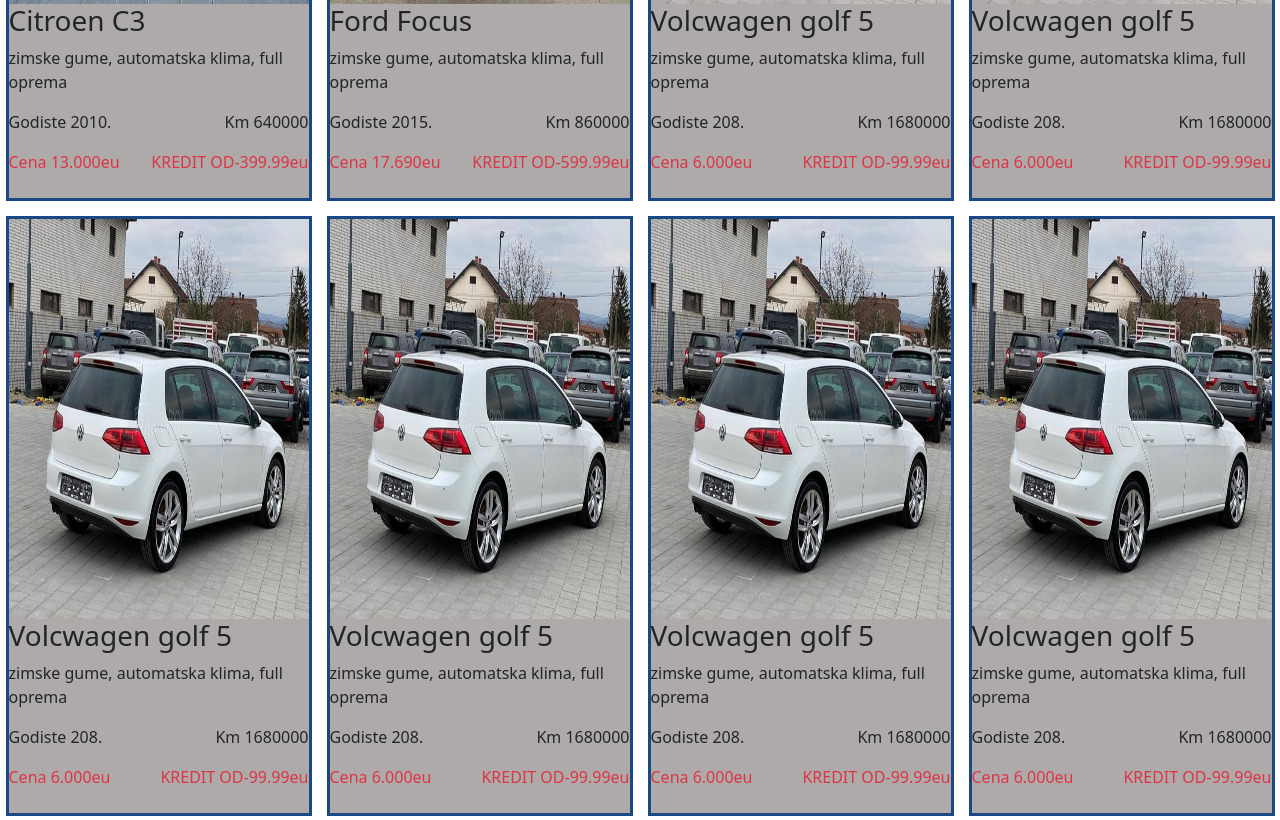
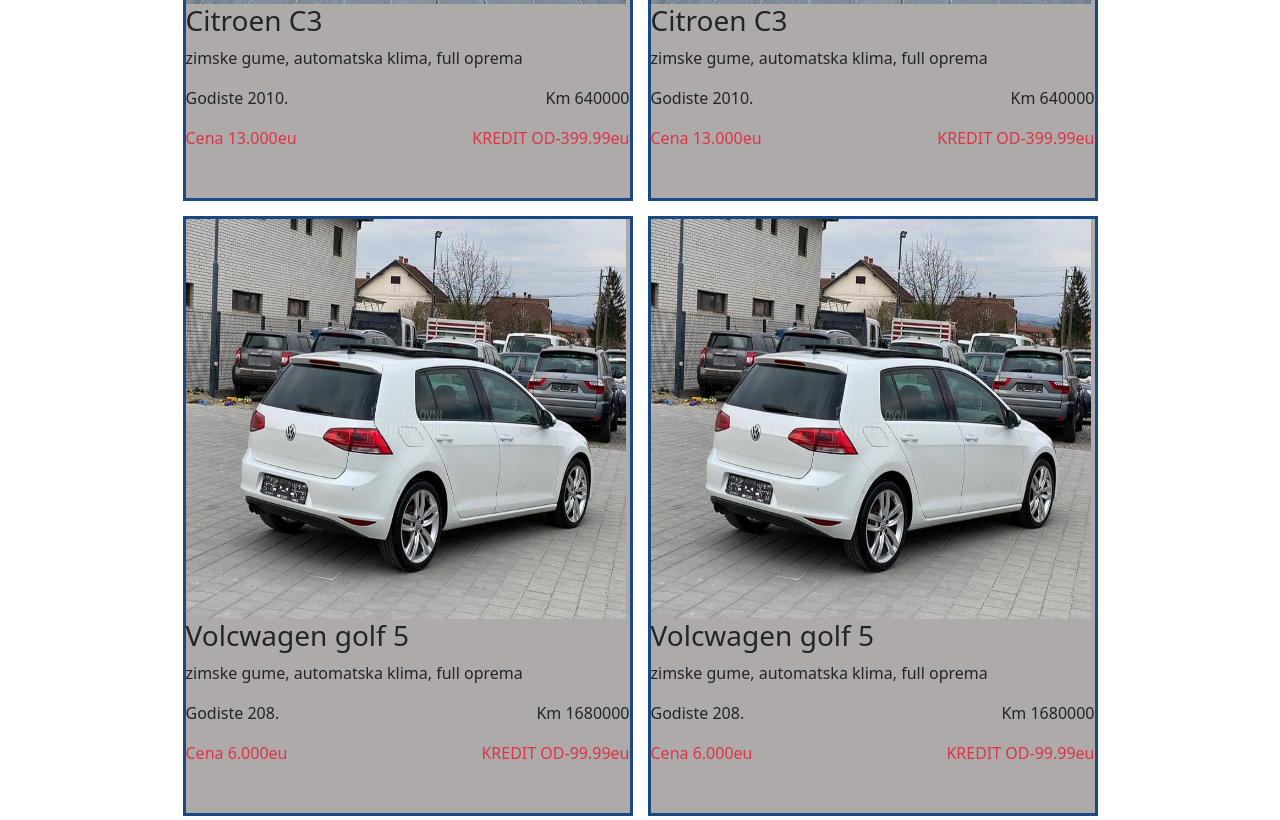
Before and after one commit to markomilojevic2407993/5_domaci, a plain HTML site: page index.html in a window 1280 px wide. Shown: the part 999-1819 px from the top of the page. Drawn offline with nearby package versions, Linux system fonts and the light colour scheme.

Commit message:
responsiv

```diff
--- a/index.html
+++ b/index.html
@@ -12,7 +12,7 @@
 <body>
 
     <div class="bg_fixed">
-        <h1 class="dispaly-1" >KOLA IZ UVOZA SA GARANCIJOM</h1>
+        <h1 class="dispaly-1 text-primary bg-dark" >KOLA IZ UVOZA SA GARANCIJOM</h1>
     </div>
 
     <div class="cont">
@@ -30,146 +30,16 @@
             </div>
         </div>
         <div class="car" >
-            <img  src="img/ford_focus.jpg" alt="ford_focus" width="300px" height="400px">
-            <h3>Ford Focus</h3>
+            <img  src="img/c3.jpg" alt="Citroen" width="300px" height="400px">
+            <h3>Citroen C3</h3>
             <p>zimske gume, automatska klima, full oprema</p>
             <div class="flex">
-                <p>Godiste 2015.</p> <p>Km 860000</p>
+                <p>Godiste 2010.</p> <p>Km 640000</p>
 
             </div>
             <div class="flex text-danger">
-                <p>Cena 17.690eu</p>
-                <p>KREDIT OD-599.99eu</p>
-            </div>
-        </div>
-        <div class="car" >
-            <img  src="img/golf.jpg" alt="golf_5" width="300px" height="400px">
-            <h3>Volcwagen golf 5</h3>
-            <p>zimske gume, automatska klima, full oprema</p>
-            <div class="flex">
-                <p>Godiste 208.</p> <p>Km 1680000</p>
-
-            </div>
-            <div class="flex text-danger">
-                <p>Cena 6.000eu</p>
-                <p>KREDIT OD-99.99eu</p>
-            </div>
-        </div>
-        <div class="car" >
-            <img  src="img/golf.jpg" alt="golf_5" width="300px" height="400px">
-            <h3>Volcwagen golf 5</h3>
-            <p>zimske gume, automatska klima, full oprema</p>
-            <div class="flex">
-                <p>Godiste 208.</p> <p>Km 1680000</p>
-
-            </div>
-            <div class="flex text-danger">
-                <p>Cena 6.000eu</p>
-                <p>KREDIT OD-99.99eu</p>
-            </div>
-        </div>
-        <div class="car" >
-            <img  src="img/golf.jpg" alt="golf_5" width="300px" height="400px">
-            <h3>Volcwagen golf 5</h3>
-            <p>zimske gume, automatska klima, full oprema</p>
-            <div class="flex">
-                <p>Godiste 208.</p> <p>Km 1680000</p>
-
-            </div>
-            <div class="flex text-danger">
-                <p>Cena 6.000eu</p>
-                <p>KREDIT OD-99.99eu</p>
-            </div>
-        </div>
-        <div class="car" >
-            <img  src="img/golf.jpg" alt="golf_5" width="300px" height="400px">
-            <h3>Volcwagen golf 5</h3>
-            <p>zimske gume, automatska klima, full oprema</p>
-            <div class="flex">
-                <p>Godiste 208.</p> <p>Km 1680000</p>
-
-            </div>
-            <div class="flex text-danger">
-                <p>Cena 6.000eu</p>
-                <p>KREDIT OD-99.99eu</p>
-            </div>
-        </div>
-        <div class="car" >
-            <img  src="img/golf.jpg" alt="golf_5" width="300px" height="400px">
-            <h3>Volcwagen golf 5</h3>
-            <p>zimske gume, automatska klima, full oprema</p>
-            <div class="flex">
-                <p>Godiste 208.</p> <p>Km 1680000</p>
-
-            </div>
-            <div class="flex text-danger">
-                <p>Cena 6.000eu</p>
-                <p>KREDIT OD-99.99eu</p>
-            </div>
-        </div>
-        <div class="car" >
-            <img  src="img/golf.jpg" alt="golf_5" width="300px" height="400px">
-            <h3>Volcwagen golf 5</h3>
-            <p>zimske gume, automatska klima, full oprema</p>
-            <div class="flex">
-                <p>Godiste 208.</p> <p>Km 1680000</p>
-
-            </div>
-            <div class="flex text-danger">
-                <p>Cena 6.000eu</p>
-                <p>KREDIT OD-99.99eu</p>
-            </div>
-        </div>
-        <div class="car" >
-            <img  src="img/golf.jpg" alt="golf_5" width="300px" height="400px">
-            <h3>Volcwagen golf 5</h3>
-            <p>zimske gume, automatska klima, full oprema</p>
-            <div class="flex">
-                <p>Godiste 208.</p> <p>Km 1680000</p>
-
-            </div>
-            <div class="flex text-danger">
-                <p>Cena 6.000eu</p>
-                <p>KREDIT OD-99.99eu</p>
-            </div>
-        </div>
-        <div class="car" >
-            <img  src="img/golf.jpg" alt="golf_5" width="300px" height="400px">
-            <h3>Volcwagen golf 5</h3>
-            <p>zimske gume, automatska klima, full oprema</p>
-            <div class="flex">
-                <p>Godiste 208.</p> <p>Km 1680000</p>
-
-            </div>
-            <div class="flex text-danger">
-                <p>Cena 6.000eu</p>
-                <p>KREDIT OD-99.99eu</p>
-            </div>
-        </div>
-        <div class="car" >
-            <img  src="img/golf.jpg" alt="golf_5" width="300px" height="400px">
-            <h3>Volcwagen golf 5</h3>
-            <p>zimske gume, automatska klima, full oprema</p>
-            <div class="flex">
-                <p>Godiste 208.</p> <p>Km 1680000</p>
-
-            </div>
-            <div class="flex text-danger">
-                <p>Cena 6.000eu</p>
-                <p>KREDIT OD-99.99eu</p>
-            </div>
-        </div>
-        <div class="car" >
-            <img  src="img/golf.jpg" alt="golf_5" width="300px" height="400px">
-            <h3>Volcwagen golf 5</h3>
-            <p>zimske gume, automatska klima, full oprema</p>
-            <div class="flex">
-                <p>Godiste 208.</p> <p>Km 1680000</p>
-
-            </div>
-            <div class="flex text-danger">
-                <p>Cena 6.000eu</p>
-                <p>KREDIT OD-99.99eu</p>
+                <p>Cena 13.000eu</p>
+                <p>KREDIT OD-399.99eu</p>
             </div>
         </div>
         <div class="car" >
@@ -225,6 +95,124 @@
             </div>
         </div>
 
+        <div class="car" >
+            <img  src="img/c3.jpg" alt="Citroen" width="300px" height="400px">
+            <h3>Citroen C3</h3>
+            <p>zimske gume, automatska klima, full oprema</p>
+            <div class="flex">
+                <p>Godiste 2010.</p> <p>Km 640000</p>
+
+            </div>
+            <div class="flex text-danger">
+                <p>Cena 13.000eu</p>
+                <p>KREDIT OD-399.99eu</p>
+            </div>
+        </div>
+        <div class="car" >
+            <img  src="img/c3.jpg" alt="Citroen" width="300px" height="400px">
+            <h3>Citroen C3</h3>
+            <p>zimske gume, automatska klima, full oprema</p>
+            <div class="flex">
+                <p>Godiste 2010.</p> <p>Km 640000</p>
+
+            </div>
+            <div class="flex text-danger">
+                <p>Cena 13.000eu</p>
+                <p>KREDIT OD-399.99eu</p>
+            </div>
+        </div>
+        <div class="car" >
+            <img  src="img/c3.jpg" alt="Citroen" width="300px" height="400px">
+            <h3>Citroen C3</h3>
+            <p>zimske gume, automatska klima, full oprema</p>
+            <div class="flex">
+                <p>Godiste 2010.</p> <p>Km 640000</p>
+
+            </div>
+            <div class="flex text-danger">
+                <p>Cena 13.000eu</p>
+                <p>KREDIT OD-399.99eu</p>
+            </div>
+        </div>
+        <div class="car" >
+            <img  src="img/c3.jpg" alt="Citroen" width="300px" height="400px">
+            <h3>Citroen C3</h3>
+            <p>zimske gume, automatska klima, full oprema</p>
+            <div class="flex">
+                <p>Godiste 2010.</p> <p>Km 640000</p>
+
+            </div>
+            <div class="flex text-danger">
+                <p>Cena 13.000eu</p>
+                <p>KREDIT OD-399.99eu</p>
+            </div>
+        </div>
+        <div class="car" >
+            <img  src="img/c3.jpg" alt="Citroen" width="300px" height="400px">
+            <h3>Citroen C3</h3>
+            <p>zimske gume, automatska klima, full oprema</p>
+            <div class="flex">
+                <p>Godiste 2010.</p> <p>Km 640000</p>
+
+            </div>
+            <div class="flex text-danger">
+                <p>Cena 13.000eu</p>
+                <p>KREDIT OD-399.99eu</p>
+            </div>
+        </div>
+        <div class="car" >
+            <img  src="img/c3.jpg" alt="Citroen" width="300px" height="400px">
+            <h3>Citroen C3</h3>
+            <p>zimske gume, automatska klima, full oprema</p>
+            <div class="flex">
+                <p>Godiste 2010.</p> <p>Km 640000</p>
+
+            </div>
+            <div class="flex text-danger">
+                <p>Cena 13.000eu</p>
+                <p>KREDIT OD-399.99eu</p>
+            </div>
+        </div>
+        <div class="car" >
+            <img  src="img/c3.jpg" alt="Citroen" width="300px" height="400px">
+            <h3>Citroen C3</h3>
+            <p>zimske gume, automatska klima, full oprema</p>
+            <div class="flex">
+                <p>Godiste 2010.</p> <p>Km 640000</p>
+
+            </div>
+            <div class="flex text-danger">
+                <p>Cena 13.000eu</p>
+                <p>KREDIT OD-399.99eu</p>
+            </div>
+        </div>
+        <div class="car" >
+            <img  src="img/c3.jpg" alt="Citroen" width="300px" height="400px">
+            <h3>Citroen C3</h3>
+            <p>zimske gume, automatska klima, full oprema</p>
+            <div class="flex">
+                <p>Godiste 2010.</p> <p>Km 640000</p>
+
+            </div>
+            <div class="flex text-danger">
+                <p>Cena 13.000eu</p>
+                <p>KREDIT OD-399.99eu</p>
+            </div>
+        </div>
+        <div class="car" >
+            <img  src="img/c3.jpg" alt="Citroen" width="300px" height="400px">
+            <h3>Citroen C3</h3>
+            <p>zimske gume, automatska klima, full oprema</p>
+            <div class="flex">
+                <p>Godiste 2010.</p> <p>Km 640000</p>
+
+            </div>
+            <div class="flex text-danger">
+                <p>Cena 13.000eu</p>
+                <p>KREDIT OD-399.99eu</p>
+            </div>
+        </div>
+
     </div>
 
 </body>
--- a/style.css
+++ b/style.css
@@ -15,7 +15,7 @@
     align-items: center;
 }
 h1 {
-    color: rgb(247, 210, 0);
+    font-weight: bolder;
 }
 .flex{
     display: flex;
@@ -25,12 +25,17 @@ h1 {
 .car{
     background-color: rgb(175, 170, 170);
 
-    width: 306px;
+    width: 450px;
     height: 600px;
     border: 3px solid rgb(26, 72, 133);
 }
+.car img{
+    width: 440px;
+}
 .cont {
     gap: 15px;
+    margin-left:13vw ;
+    margin-right:13vw ;
     display: flex;
     justify-content: center;
     align-items: center;
@@ -38,3 +43,15 @@ h1 {
     flex-wrap: wrap;
 
 }
+@media only screen and (max-width:600px) {
+
+    .car {
+        width: 274px;
+    }
+    .cont{
+        margin-left:3vw ;
+        margin-right:3vw ;
+
+    }
+
+}
```
